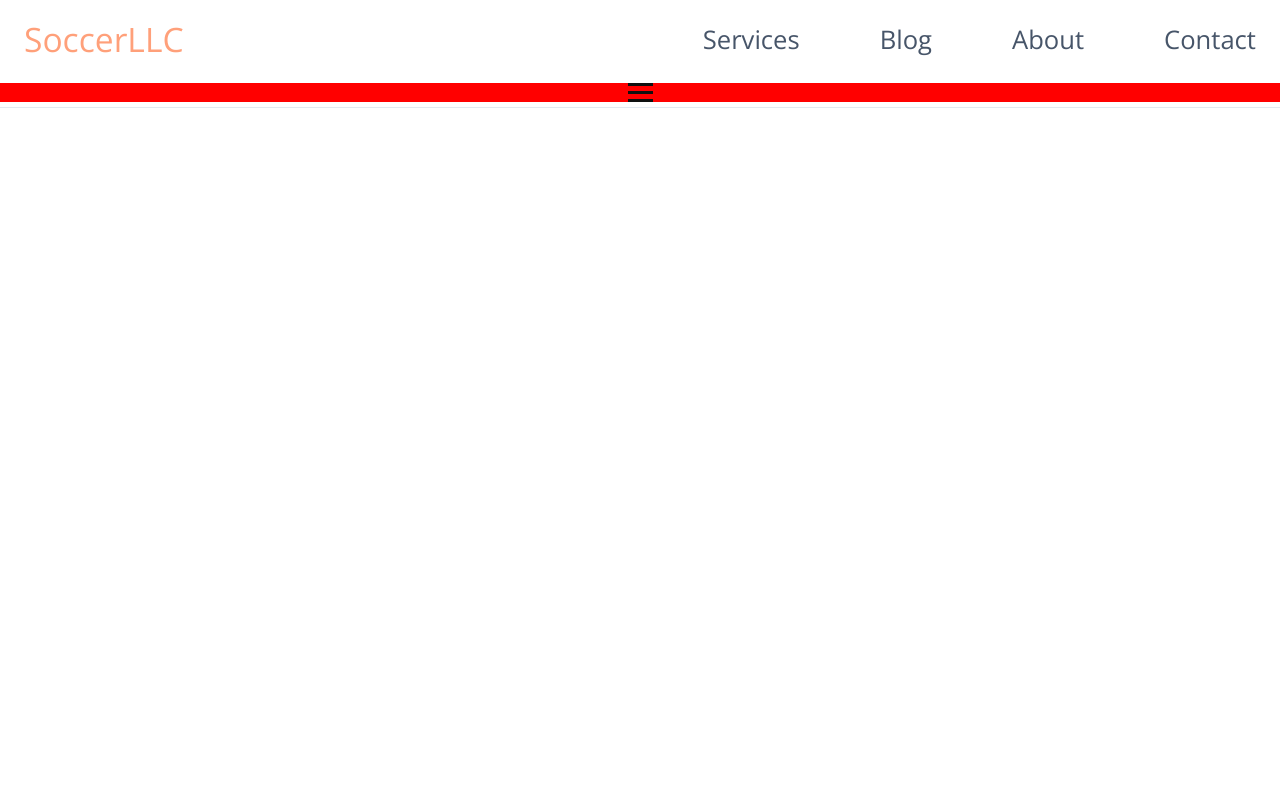
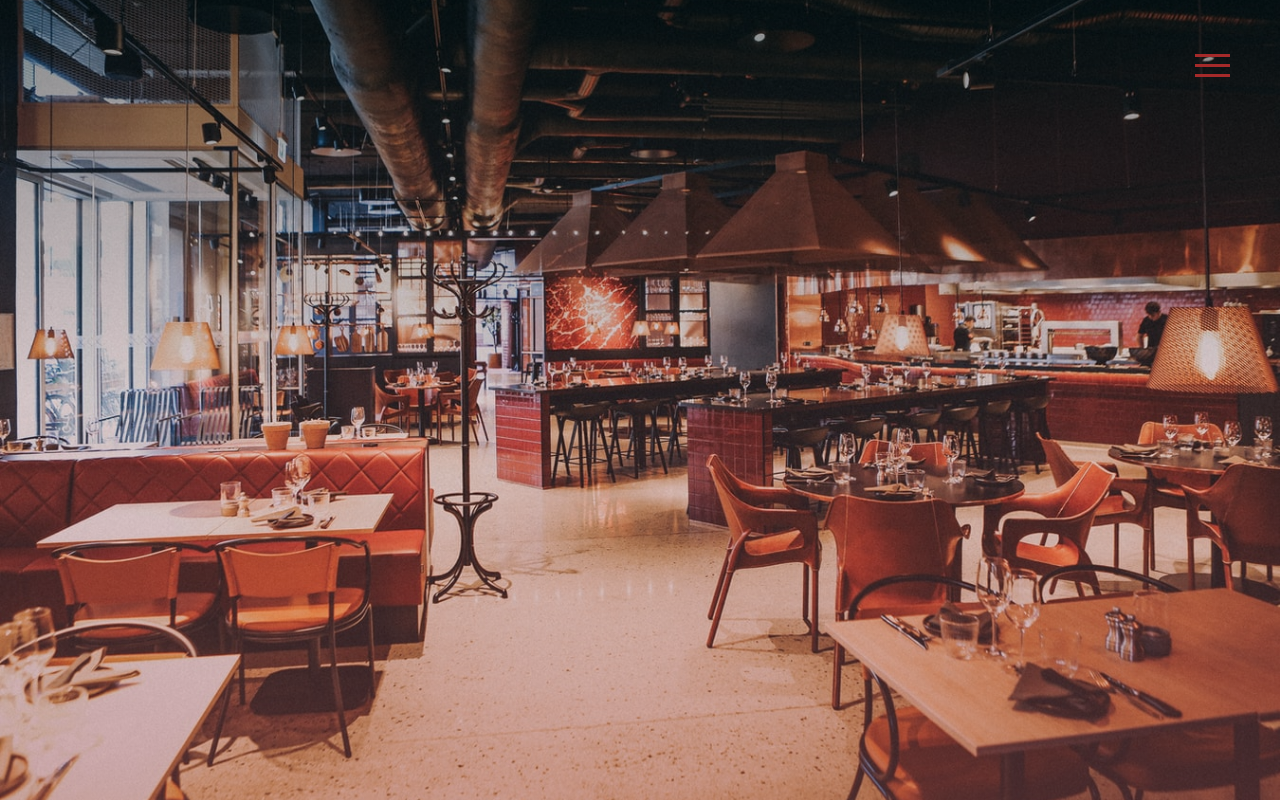
Before and after one commit to Abdiris-code/landing-page, a plain HTML site: page index.html in a window 1280 px wide. Drawn offline with nearby package versions, Linux system fonts and the light colour scheme.

Commit message:
updated some new features

```diff
--- a/index.html
+++ b/index.html
@@ -4,28 +4,29 @@
 		<meta charset="UTF-8" />
 		<meta http-equiv="X-UA-Compatible" content="IE=edge" />
 		<meta name="viewport" content="width=device-width, initial-scale=1.0" />
-		<link rel="stylesheet" href="/main.css">
-		<script defer src="main.js"></script>
+		<link rel="stylesheet" href="/main.css" />
+		<script defer src="/main.js"></script>
 		<title>Landing Page</title>
 	</head>
 	<body>
-		<header class="nav-header">
+		<div class="container">
 			<nav class="navbar">
-				<a href="#" class="nav-logo">SoccerLLC</a>
+				<div class="hamburger-menu">
+					<div class="line line-1"></div>
+					<div class="line line-2"></div>
+					<div class="line line-3"></div>
+				</div>
 
-				<ul class="nav-menu">
-					<li class="nav-item"><a href="#" class="nav-link">Services</a></li>
-					<li class="nav-item"><a href="#" class="nav-link">Blog</a></li>
+				<ul class="nav-list">
+					<li class="nav-item"><a href="#" class="nav-link">Home</a></li>
 					<li class="nav-item"><a href="#" class="nav-link">About</a></li>
+					<li class="nav-item"><a href="#" class="nav-link">News</a></li>
+					<li class="nav-item"><a href="#" class="nav-link">History</a></li>
+					<li class="nav-item"><a href="#" class="nav-link">Events</a></li>
+					<li class="nav-item"><a href="#" class="nav-link">Pricing</a></li>
 					<li class="nav-item"><a href="#" class="nav-link">Contact</a></li>
 				</ul>
 			</nav>
-
-      <div class="hamburger">
-        <span class="bar"></span>
-        <span class="bar"></span>
-        <span class="bar"></span>
-      </div>
-		</header>
+		</div>
 	</body>
 </html>
--- a/main.css
+++ b/main.css
@@ -2,76 +2,113 @@
 * {
 	margin: 0;
 	padding: 0;
-	box-sizing: border-box;
 }
 
 body {
 	font-family: "Open Sans", sans-serif;
 }
 
-li {
-	list-style: none;
-}
-a {
-	text-decoration: none;
+.container {
+	width: 100%;
+	height: 100vh;
+	background: linear-gradient(
+			rgba(0, 0, 0, 0.4),
+			rgba(148, 48, 48, 0.2),
+			rgba(167, 67, 67, 0.4)
+		),
+		url("./image/bg.png") center center/cover;
 }
 
-.nav-header {
-	border-bottom: 1px solid #e2e8f0;
-}
 .navbar {
+	width: 300px;
+	height: 100%;
+	background-color: #a52;
+	position: fixed;
+	top: 0;
+	right: -300px;
 	display: flex;
-	justify-content: space-between;
+	justify-content: center;
 	align-items: center;
-	padding: 1rem 1.5rem;
+	border-radius: 20% 0 0 60%;
+	transition: right 0.8s cubic-bezier(1, 0, 0, 1)
 }
 
-.hamburger {
-	display: block;
-	background-color: red;
+.change{
+	right:0
 }
 
-.bar {
-	display: block;
-	width: 25px;
-	height: 3px;
-	margin: 5px auto;
-	-webkit-transition: all 0.3s ease-in-out;
-  transition: all 0.3s ease-in-out;
-  background-color:#101010;
+.hamburger-menu {
+	width: 35px;
+	height: 30px;
+	position: fixed;
+	top: 50px;
+	right: 50px;
+	cursor: pointer;
+	display: flex;
+	flex-direction: column;
+	justify-content: space-around;
 }
 
-.nav-menu {
-  display: flex;
-  justify-content: space-between;
-  align-items: center;
+.line {
+	width: 100%;
+	height: 3px;
+	background-color: #a52a2a;
+	transition: all 0.9s;
+}
+
+.change .line-1 {
+	transform: rotate(-405deg) translate(-8px, 6px);
+}
+
+.change .line-2 {
+	opacity: 0;
+}
+.change .line-3 {
+	transform: rotate(405deg) translate(-8px, -6px);
+}
+
+.nav-list {
+	text-align: right;
 }
 
 .nav-item {
-  margin-left: 5rem;
+	list-style: none;
+	margin: 25px;
 }
 
-.nav-link{
-  font-size: 1.6rem;
-  font-weight: 400;
-  color:  #475569;
+.nav-link {
+	text-decoration: none;
+	font-size: 25px;
+	color: #fff;
+	font-weight: 400;
+	letter-spacing: 5px;
+	text-transform: uppercase;
+	position: relative;
+	padding: 3px 0;
 }
 
-.nav-link:hover{
-  color: #ff4500
+.nav-link::before,
+.nav-link::after {
+	content: "";
+	width: 100%;
+	height: 2px;
+	background-color: #333;
+	position: absolute;
+	left: 0;
+	transform: scaleX(0);
+	transition: transform 0.5s;
 }
 
-.nav-logo{
-  font-size: 2.1rem;
-  font-weight: 500;
-  color: #ffa07a;
+.nav-link::after {
+	bottom: 0;
+	transform-origin: right;
+}
+.nav-link::before {
+	top: 0;
+	transform-origin: right;
 }
 
-
-/**************************************************************************/
-   /*  Media Queries */
-/**************************************************************************/
-
-@@media screen and (max-width: 768) {
-
+.nav-link:hover::before,
+.nav-link:hover::after {
+	transform: scaleX(1);
 }
--- a/main.js
+++ b/main.js
@@ -1 +1,6 @@
-console.log('hello world')
+const hamburgerMenu = document.querySelector(".hamburger-menu");
+const navBar = document.querySelector('.navbar');
+
+hamburgerMenu.addEventListener('click', () => {
+  navBar.classList.toggle('change')
+});
```
Also changed, not shown: image/bg.png (added).
